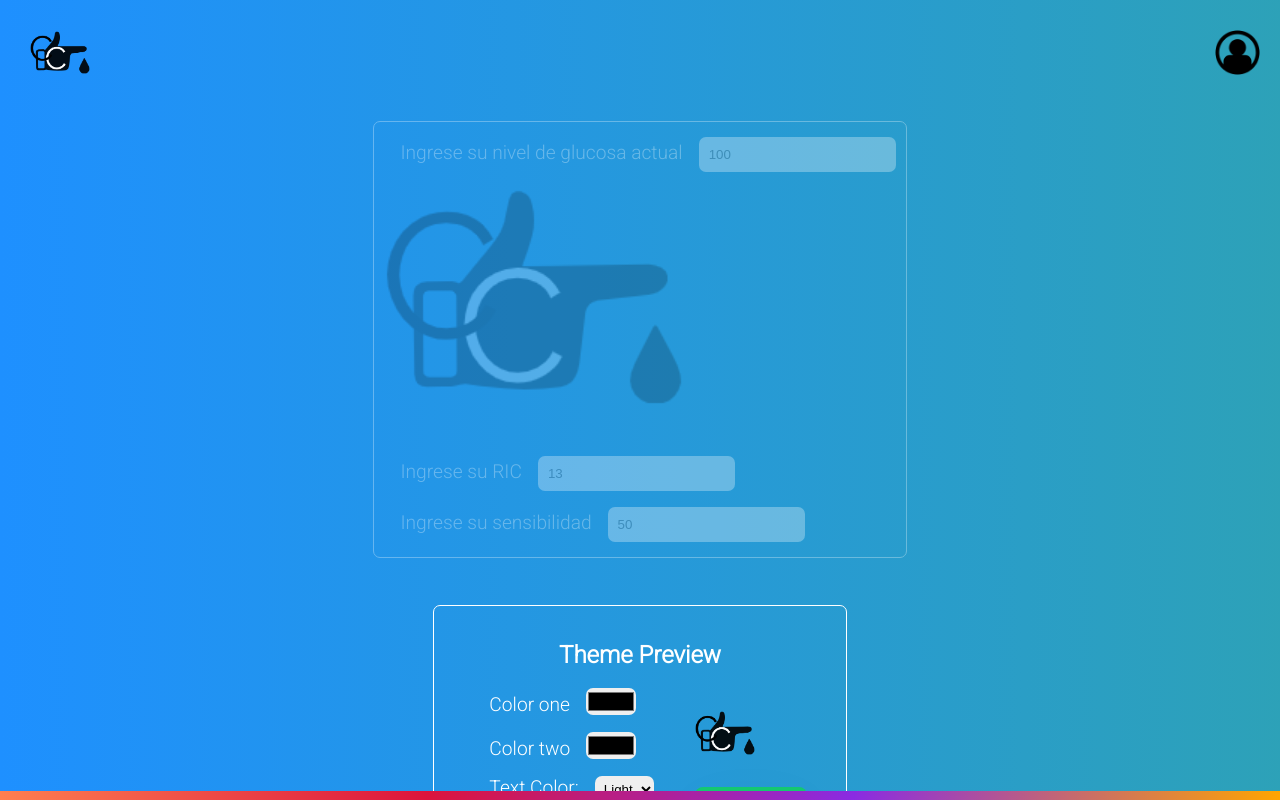
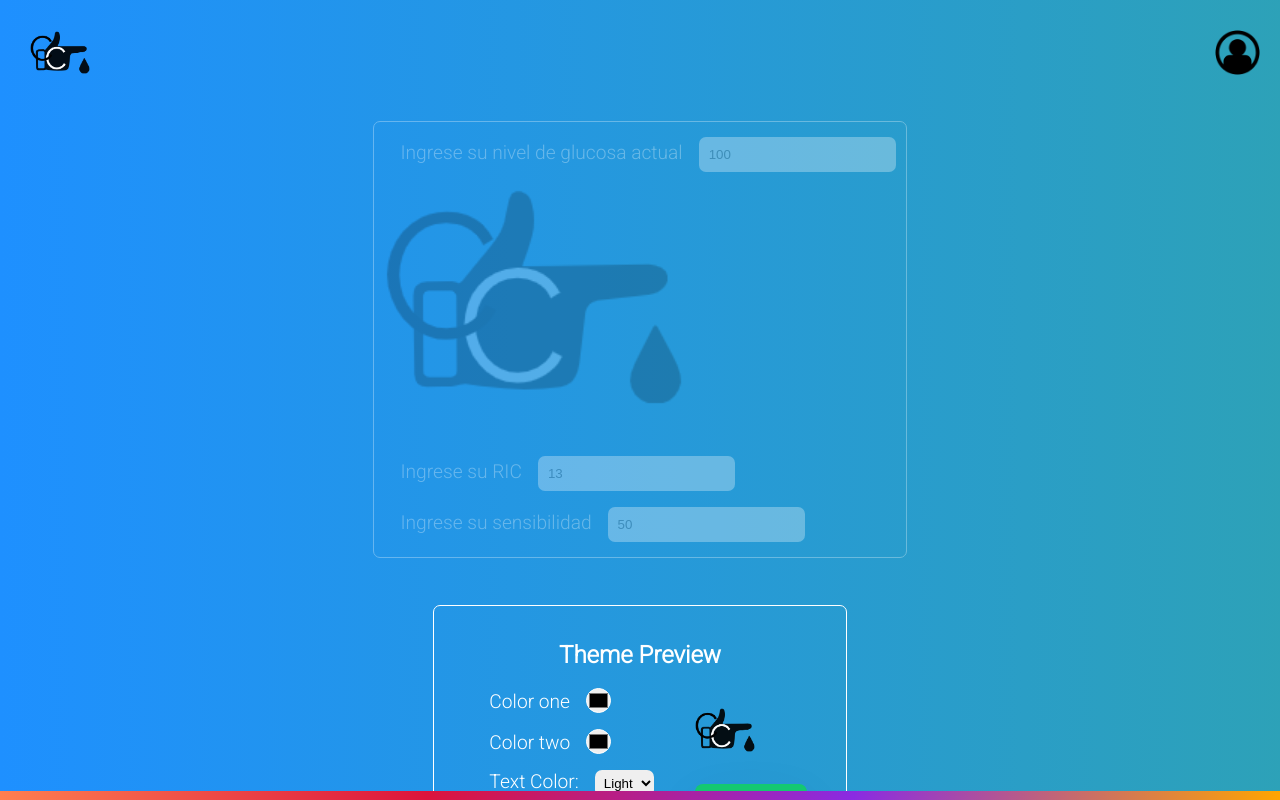
Before and after one commit to guillermo907/calculadora-insulina, a React (Create React App) app: page / in a window 1280 px wide. Both pictures are taken after a click on the picture 1237 px from the left and 52 px from the top of the page. Shown: the top 800 px of the page. Built offline with nearby package versions, Linux system fonts and the light colour scheme; no server answers.

Commit message:
changed picker color

```diff
--- a/src/components/Settings.js
+++ b/src/components/Settings.js
@@ -28,6 +28,10 @@ const SettingsCont = styled.div`
   }
   .theme-field input {
     padding: initial;
+    border-radius: 50%;
+    width: 25px;
+    height: 25px;
+    border: 1px solid white;
   }
   button {
     padding: 10px 12px;
@@ -98,6 +102,8 @@ const Settings = ({ setState, initialColorState }) => {
             <input
               type="color"
               name="color1"
+              className="box-shadow"
+              style={{ background: colors.colorOne }}
               onChange={(e) => {
                 setColors({ ...colors, colorOne: e.target.value });
               }}
@@ -108,6 +114,8 @@ const Settings = ({ setState, initialColorState }) => {
             <input
               type="color"
               name="color2"
+              className="box-shadow"
+              style={{ background: colors.colorTwo }}
               onChange={(e) => {
                 setColors({ ...colors, colorTwo: e.target.value });
               }}
--- a/src/styles/global.css
+++ b/src/styles/global.css
@@ -63,8 +63,8 @@ label {
 }
 
 .box-shadow {
-  box-shadow: rgba(50, 50, 93, 0.25) 0px 30px 60px -12px,
-    rgba(0, 0, 0, 0.3) 0px 18px 36px -18px;
+  box-shadow: rgba(50, 50, 93, 0.45) 0px 30px 60px -12px,
+    rgba(0, 0, 0, 0.4) 0px 18px 36px -18px;
 }
 h1,
 h2,
```
